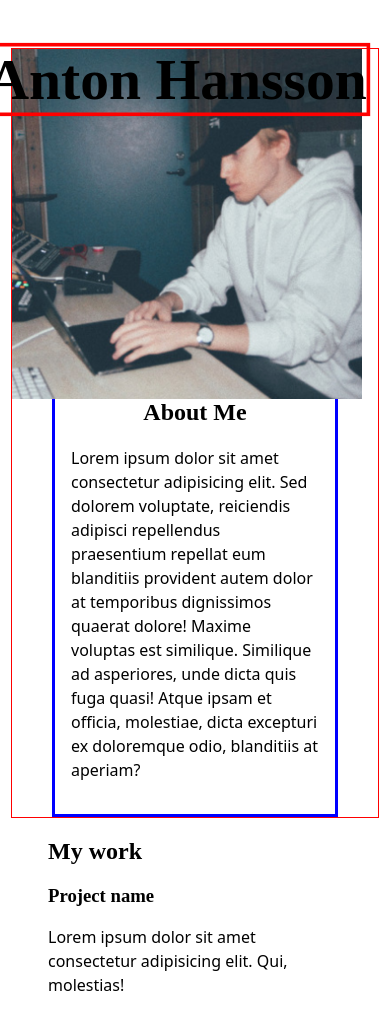
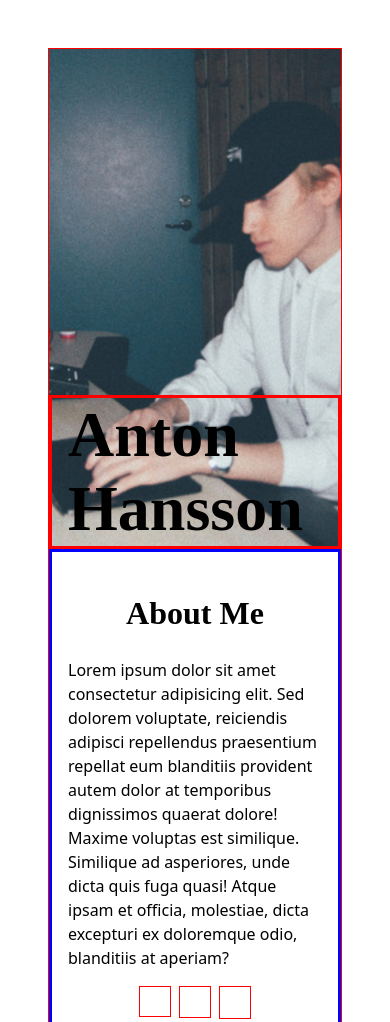
Before and after one commit to antxhan/odin-homepage, a website built with webpack: page src/template.html in a window 390 px wide. Shown: the top 1022 px of the page. Built offline with nearby package versions, Linux system fonts and the light colour scheme.

Commit message:
style: header responsvieness all views

```diff
--- a/src/styles.css
+++ b/src/styles.css
@@ -7,6 +7,13 @@
   /* FONT FAMILIES */
   --ff-sans-serif: system-ui, -apple-system, BlinkMacSystemFont, "Segoe UI",
     Roboto, Oxygen, Ubuntu, Cantarell, "Open Sans", "Helvetica Neue", sans-serif;
+
+  /* FONT SIZES */
+  --fs-xlarge: 4rem;
+  --fs-large: 2rem;
+
+  /* SIZES */
+  --img-width: 350px;
 }
 
 *,
@@ -44,6 +51,13 @@ img {
   margin-inline: 3rem;
 }
 
+h1 {
+  /* color: var(--clr-neutral-000); */
+}
+h2 {
+  font-size: var(--fs-large);
+}
+
 /* HEADER ------------------------------------------------------------------- */
 
 header {
@@ -64,21 +78,26 @@ header > .page-container {
   /* margin: 0; */
   margin-block-end: 0;
   font-size: 3rem;
+  width: var(--img-width);
+  text-align: center;
   /* text-wrap: nowrap; */
 }
 
 .header__img {
-  min-width: 350px;
-  max-width: 350px;
+  min-width: var(--img-width);
+  max-width: var(--img-width);
   float: left;
 }
 
 .header__text {
   border: 3px solid blue;
   padding: 1rem;
-
+  /* text-align: pretty; */
+  /* text-transform: pretty; */
   /* margin-top: 50%; */
   /* margin-block: auto; */
+  /* text-wrap: pretty; */
+  /* text-wrap: stable; */
 
   /* height: 100%; */
 }
@@ -99,57 +118,35 @@ header > .page-container {
 
 /* MEDIA QUERIES ------------------------------------------------------------ */
 
-@media (max-width: 1000px) {
+@media (max-width: 900px) {
   header > .page-container {
     /* grid-template-columns: 1fr 1fr; */
     /* display: flex; */
     display: block;
     .header__title {
-      /* grid-column: 2; */
-      /* text-align: center; */
-      /* color: var(--clr-neutral-900); */
-      /* position: initial; */
-      /* top: 0; */
-      /* position: initial; */
-      /* margin: initial; */
-      /* bottom: initial; */
-      /* position: absolute; */
-      /* top: 0; */
-      /* right: 0; */
-      /* transform: translateX(-50%); */
-      /* margin: 0; */
-      /* transform: scale(110%) translateX(calc(-5%)); */
       transform: scale(1.2);
       border: 3px solid red;
-      /* margin-right: 2.5rem; */
-      /* align-items: center; */
-      /* justify-content: center; */
       text-wrap: nowrap;
-      top: 0;
+      top: 1rem;
       margin: 0;
       height: max-content;
       min-width: calc(100% - 2.5rem - 350px);
-      /* justify-content: center; */
-      /* align-items: center; */
       text-align: center;
-      /* transform: translateX(-50%); */
-      /* left: 350px; */
       right: 2.5rem;
-      /* float: right; */
-      /* justify-self: flex-end; */
-      /* align-self: end; */
-      /* left: 50%; */
-      /* left: calc(350px + 50% - 2.5rem); */
-      /* transform: translateX(-100%); */
-      /* text-wrap: nowrap; */
     }
     .header__text {
-      margin-top: 2.5rem;
+      margin-top: 5rem;
       /* position: relative; */
+      /* h2 {
+        padding-block-start: 1rem;
+      } */
       margin-left: 2.5rem;
       margin-right: 2.5rem;
       h2 {
         text-align: center;
+      }
+      p {
+        /* margin-top: -1.5rem; */
       }
       /* margin-block: 0; */
       /* grid-column: 1 span 2; */
@@ -158,6 +155,7 @@ header > .page-container {
     }
     .header__img {
       margin-right: 1rem;
+      /* margin-bottom: 1.5rem; */
       /* margin-bottom: 0.5rem; */
       /* grid-row: 1; */
       /* position: absolute; */
@@ -172,3 +170,42 @@ header > .page-container {
     } */
   }
 }
+
+@media (max-width: 600px) {
+  header > .page-container {
+    --img-height: 500px;
+    display: flex;
+    flex-direction: column;
+    .header__title {
+      /* bottom: 0; */
+      top: var(--img-height);
+      transform: translateY(-100%) scale(1);
+      left: 0;
+      text-align: left;
+      font-size: var(--fs-xlarge);
+      min-width: none;
+      width: 100%;
+      /* top: initial; */
+      text-wrap: wrap;
+      padding-inline: 1rem;
+    }
+    .header__img {
+      min-width: 100%;
+      margin: 0;
+      height: var(--img-height);
+      /* border: 3px solid green; */
+      text-wrap: wrap;
+      img {
+        object-fit: cover;
+        height: 100%;
+      }
+    }
+    .header__text {
+      margin: 0;
+    }
+    .header__icons {
+      display: flex;
+      justify-self: center;
+    }
+  }
+}
```
